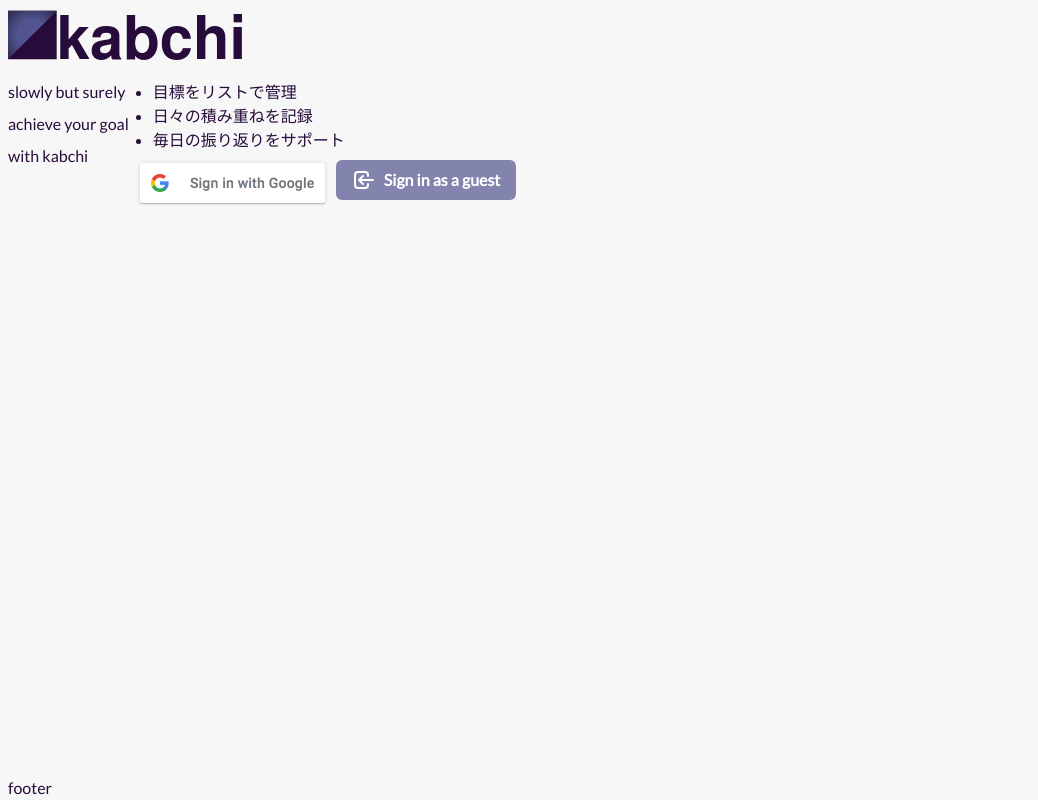
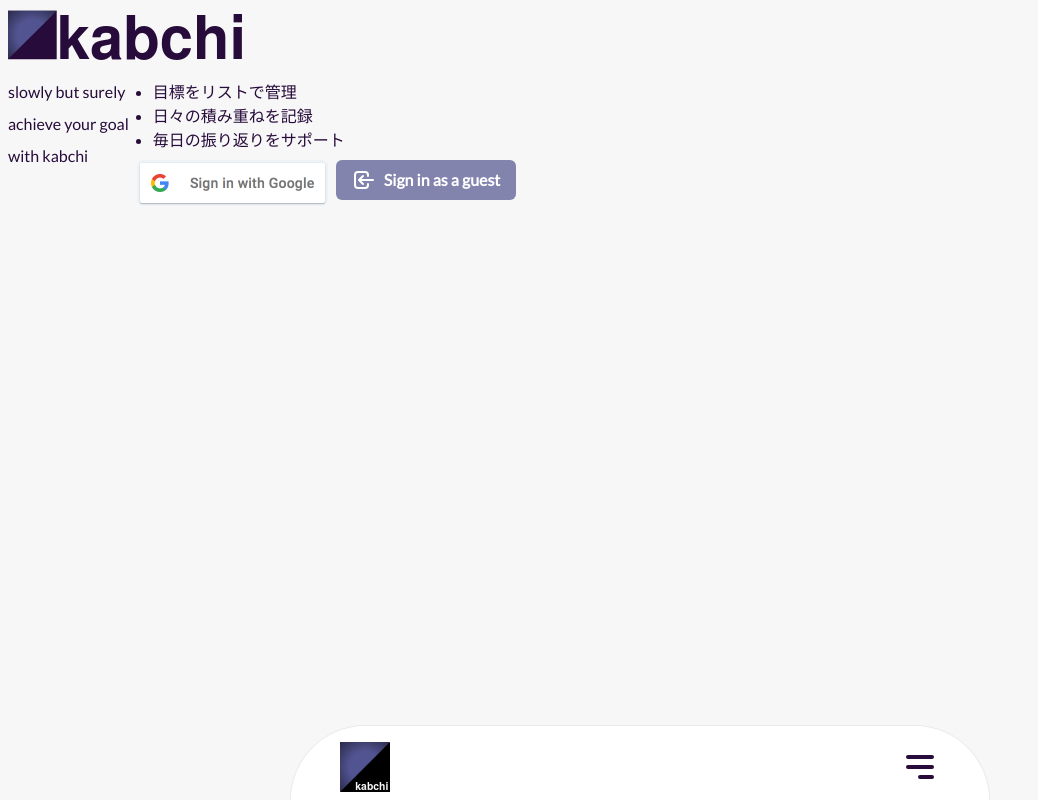
Before and after one commit to reactboy/kabchi, a Next.js app: page / in a window 1280 px wide. Shown: the whole page, without its empty margins (0-1038 px from the left). Built offline with nearby package versions, Linux system fonts and the light colour scheme.

Commit message:
edit implement navigation component #5

```diff
--- a/src/components/layout/AppLayout.tsx
+++ b/src/components/layout/AppLayout.tsx
@@ -2,7 +2,7 @@ import { FC } from 'react'
 import Head from 'next/head'
 import { VStack, Flex, Box, StackProps, FlexProps } from '@chakra-ui/react'
 
-import { AppHeader } from 'components/layout'
+import { AppHeader, AppNavigation } from 'components/layout'
 import { WIDTH } from 'styles'
 import { DEFAULT } from 'utils/constants'
 
@@ -42,8 +42,10 @@ export const AppLayout: FC<Props> = (props) => {
         <Flex direction="column" flex="1" w="100%" {...innerOptions}>
           {children}
         </Flex>
-        <Box w="100%">footer</Box>
       </VStack>
+      <Flex position="fixed" bottom="0" left="0" w="100%" justify="center">
+        <AppNavigation />
+      </Flex>
     </>
   )
 }
--- a/src/components/layout/AppNavigation.tsx
+++ b/src/components/layout/AppNavigation.tsx
@@ -1,11 +1,63 @@
-import { Flex } from '@chakra-ui/react'
+import { useRouter } from 'next/router'
+import {
+  Flex,
+  Box,
+  Menu,
+  MenuButton,
+  MenuList,
+  MenuItem,
+} from '@chakra-ui/react'
+import { MenuAlt3Icon } from '@heroicons/react/solid'
 
 import { Logo } from 'components/common'
 
 export const AppNavigation = () => {
+  const router = useRouter()
   return (
-    <Flex>
-      <Logo logoType="icon" />
+    <Flex
+      w="100%"
+      maxW="700px"
+      justify="center"
+      bgColor="kbwhite"
+      border="1px solid"
+      borderColor="kbgray.100"
+      borderBottom="none"
+      borderTopRadius={['none', 'none', '100px']}
+      transition="border-radius ease .2s"
+      pt={[2, 4]}
+      px={2}
+      pb={2}
+    >
+      <Flex
+        w="100%"
+        maxW={['400px', '600px']}
+        transition="max-width ease .2s"
+        justify="space-between"
+        align="center"
+      >
+        <Logo
+          onClick={() => router.push('/')}
+          ratio={0.75}
+          logoType="icon"
+          cursor="pointer"
+        />
+        <Box w="40px" h="40px" cursor="pointer">
+          <Menu>
+            <MenuButton as="button">
+              <MenuAlt3Icon width="40px" height="40px" />
+            </MenuButton>
+            <MenuList py={0}>
+              <MenuItem onClick={() => router.push('/dashboard')}>
+                Dashboard
+              </MenuItem>
+              <MenuItem>About kabchi</MenuItem>
+              <MenuItem color="red.400" _hover={{ bgColor: 'red.50' }}>
+                Sign out
+              </MenuItem>
+            </MenuList>
+          </Menu>
+        </Box>
+      </Flex>
     </Flex>
   )
 }
```
